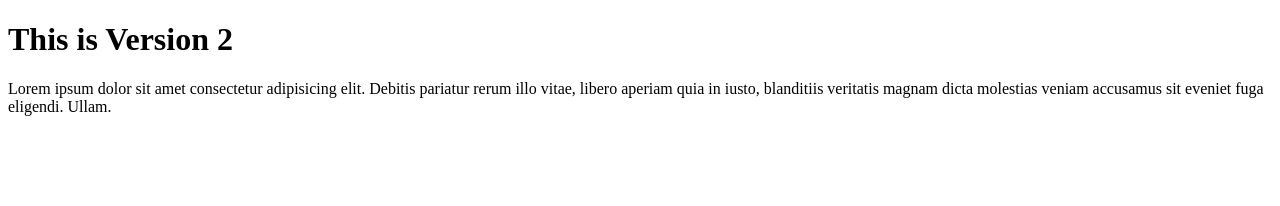
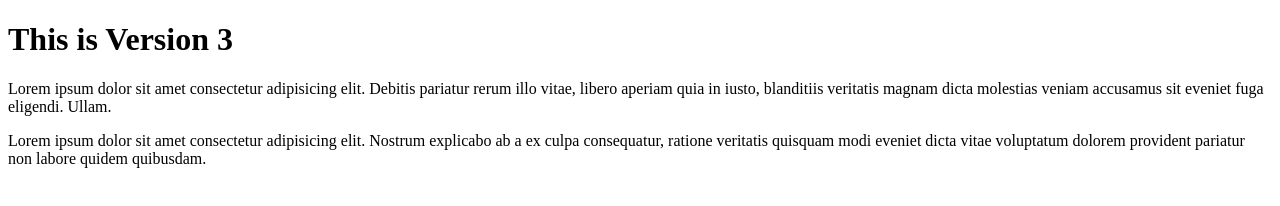
Before and after one commit to Sagarphuge/test-sample, a plain HTML site: page index.html in a window 1280 px wide. Drawn offline with Linux system fonts and the light colour scheme.

Commit message:
This is V3

```diff
--- a/index.html
+++ b/index.html
@@ -6,7 +6,8 @@
     <title>Document</title>
 </head>
 <body>
-    <h1>This is Version 2</h1>
+    <h1>This is Version 3</h1>
     <p>Lorem ipsum dolor sit amet consectetur adipisicing elit. Debitis pariatur rerum illo vitae, libero aperiam quia in iusto, blanditiis veritatis magnam dicta molestias veniam accusamus sit eveniet fuga eligendi. Ullam.</p>
+    <p>Lorem ipsum dolor sit amet consectetur adipisicing elit. Nostrum explicabo ab a ex culpa consequatur, ratione veritatis quisquam modi eveniet dicta vitae voluptatum dolorem provident pariatur non labore quidem quibusdam.</p>
 </body>
 </html>
```
